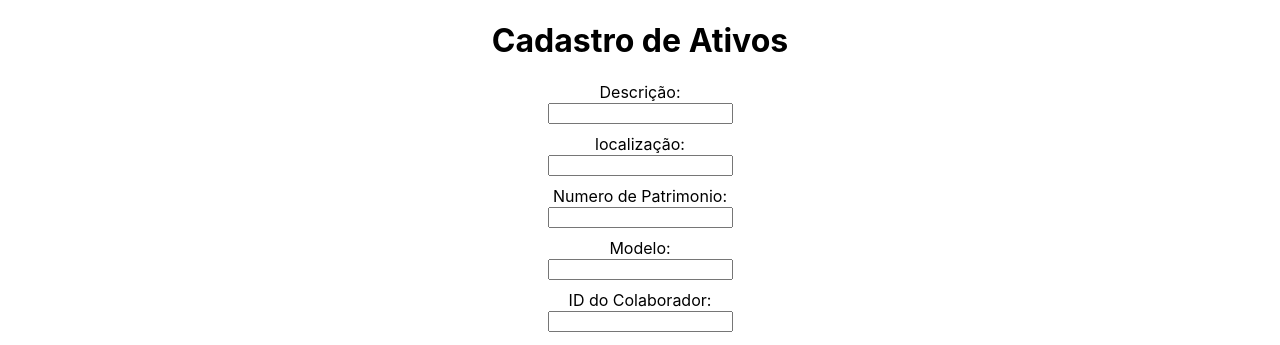
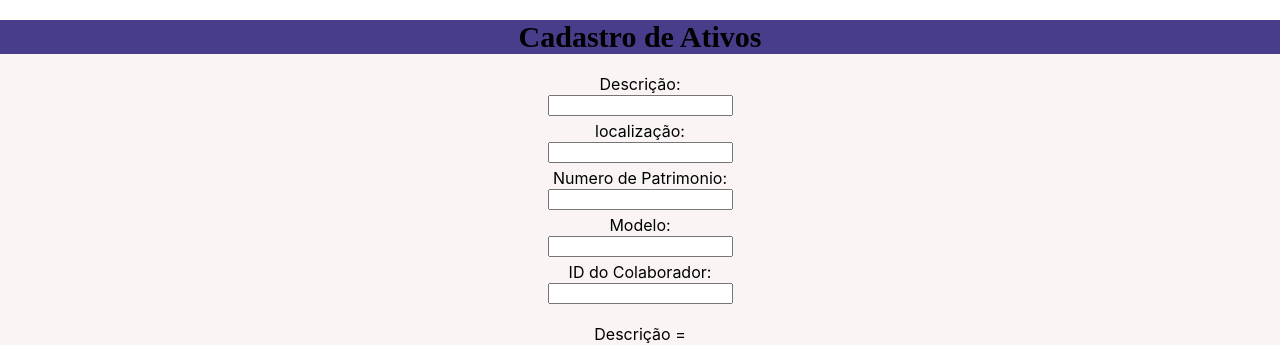
Before and after one commit to brunoviana1/BrunoVianaTecWeb, a React (Create React App) app in the folder tecwebfrontend/: page / in a window 1280 px wide. Shown: the top 345 px of the page. Built offline with nearby package versions, Linux system fonts and the light colour scheme; no server answers.

Commit message:
Estilizando titulo

```diff
--- a/tecwebfrontend/src/pages/ativoFixo.css
+++ b/tecwebfrontend/src/pages/ativoFixo.css
@@ -1,18 +1,23 @@
 .Ativo{
-    text-align: center;
+  text-align: center;
+  background-color:#faf5f4;
 
 
 
 }
 
 .titulo{
-  color: rgb(0, 0, 0);
+  font-size: 30px;
+  font-family: cursive;
+  background-color: #483D8B;
+  min-width: 10vh;
+  color: #000000;
 
 }
 
 label{
   display: block;
-  margin-top: 10px;
+  margin-top: 5px;
 
 }
 
```
